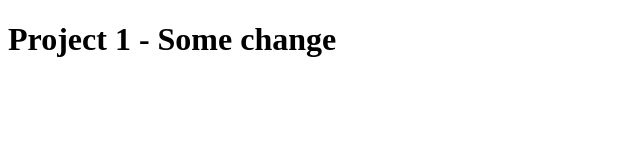
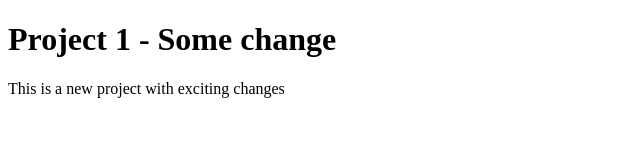
Before and after one commit to simsontilak/html-project-1, a plain HTML site: page index.html in a window 1280 px wide. Shown: the whole page, without its empty margins (0-640 px from the left). Drawn offline with Linux system fonts and the light colour scheme.

Commit message:
exciting changes

```diff
--- a/index.html
+++ b/index.html
@@ -7,5 +7,9 @@
 </head>
 <body>
     <h1>Project 1 - Some change</h1>
+    <div>
+        <p>This is a new project with exciting changes</p>
+
+    </div>
 </body>
 </html>
```
